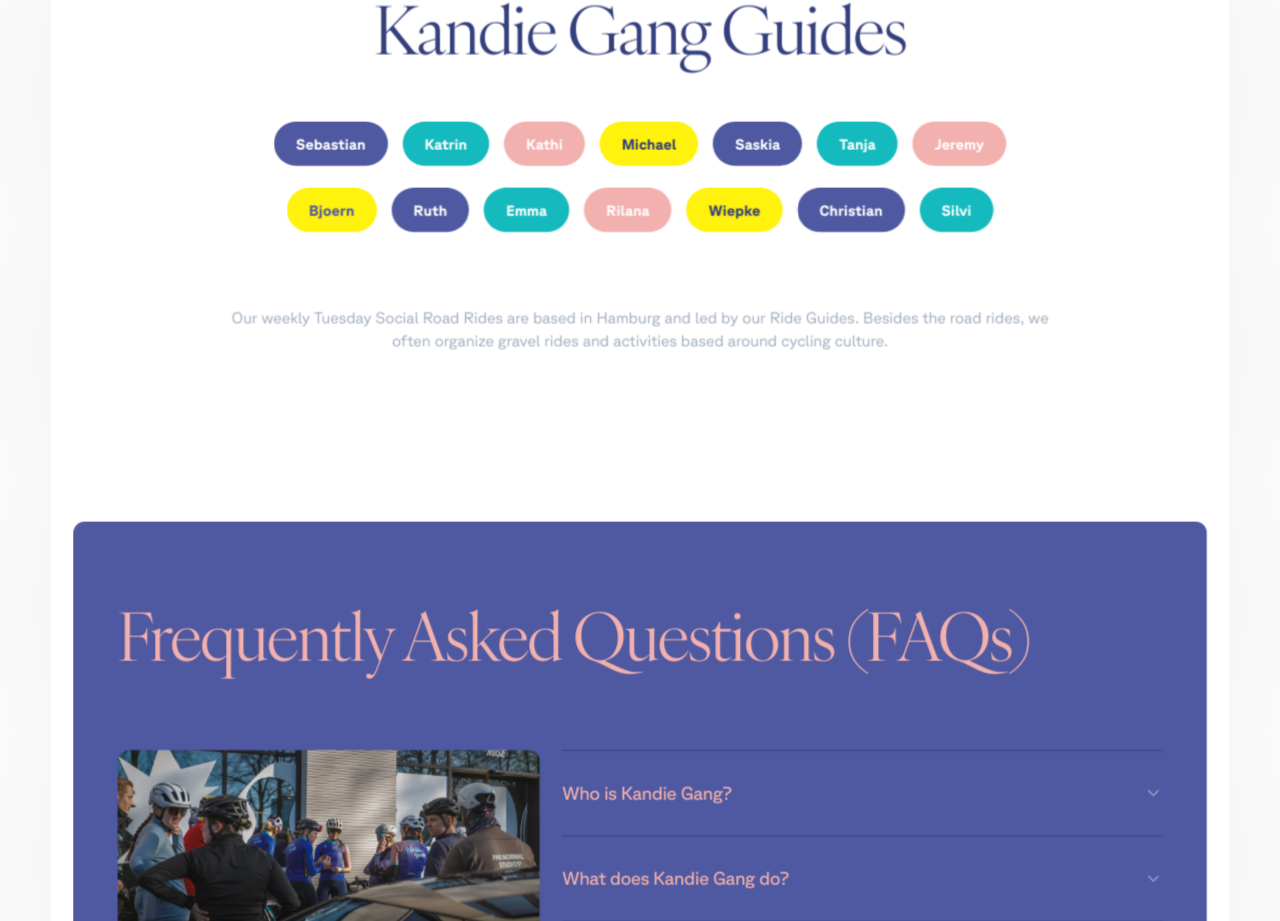
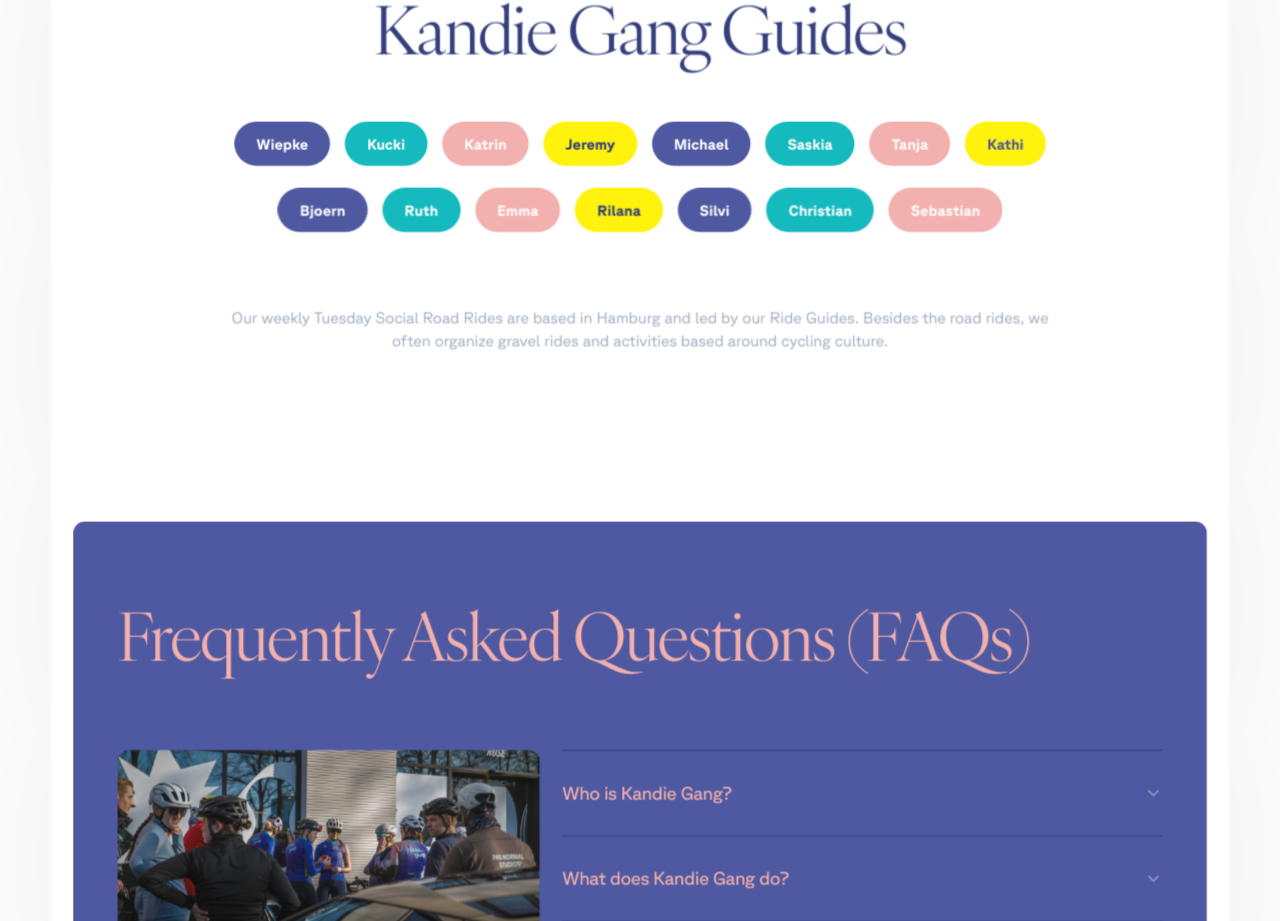
Before and after one commit to jeremytai/kandiegang_headless, a React (Vite) app: page / in a window 1280 px wide. Shown: the part 7580-8501 px from the top of the page. Built offline with nearby package versions, Linux system fonts and the light colour scheme; no server answers.

Commit message:
Refactor code structure for improved readability and maintainability, added Kucki

```diff
--- a/components/CompanySection.tsx
+++ b/components/CompanySection.tsx
@@ -38,6 +38,7 @@ const GUIDE_IMAGES = [
   'jeremy',
   'kathi_s',
   'katrin_h',
+  'kucki',
   'michael_m',
   'rilana_s',
   'ruth_p',
@@ -67,6 +68,7 @@ const GUIDE_LINKS: Partial<Record<(typeof GUIDE_IMAGES)[number], string>> = {
   ruth_p: 'https://www.instagram.com/kandie_gang/',
   saskia_s: 'https://www.instagram.com/kandie_gang/',
   kathi_s: 'https://www.strava.com/athletes/5526439',
+  kucki: 'https://www.strava.com/athletes/41399643',
 };
 
 /** Secondary pill styles: background + text. White text on dark/secondary; Signal (yellow) uses current or purple-rain text. */
```
Also changed, not shown: public/images/guides/kucki.jpg (added).
